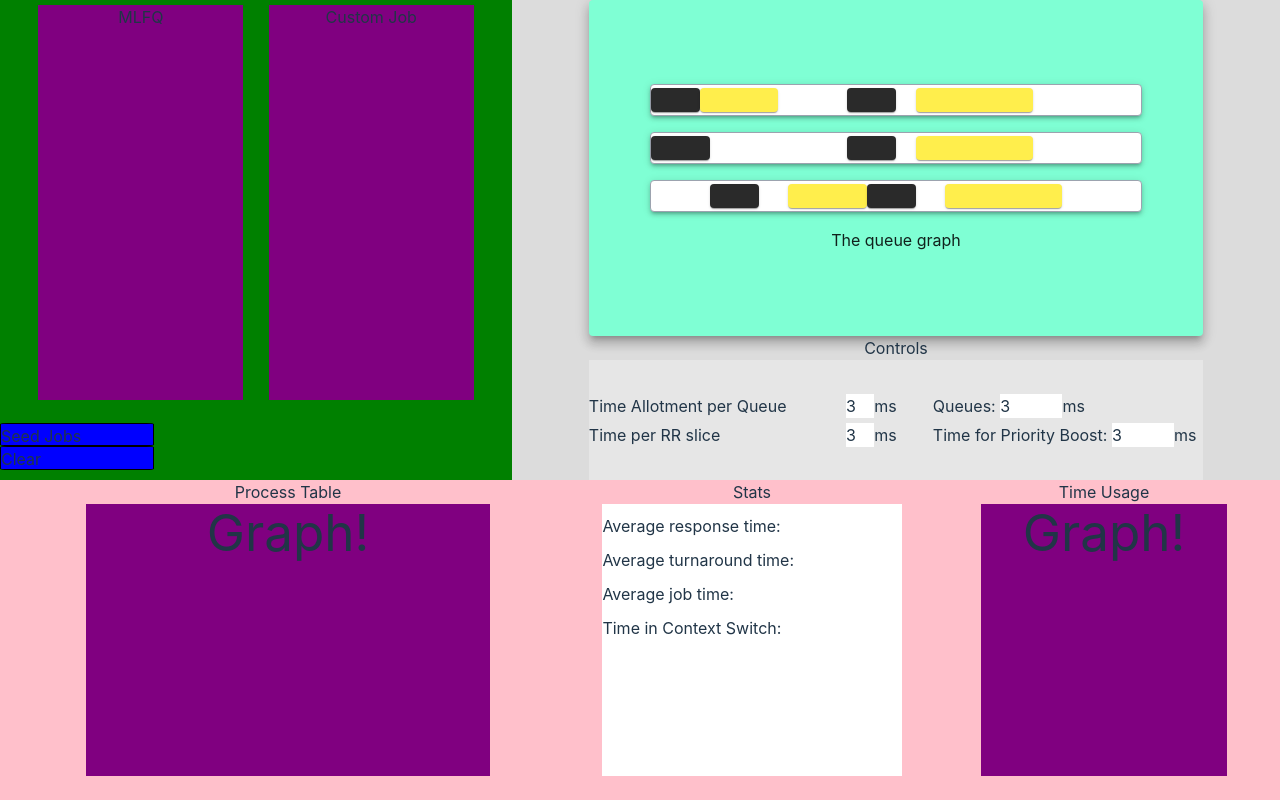
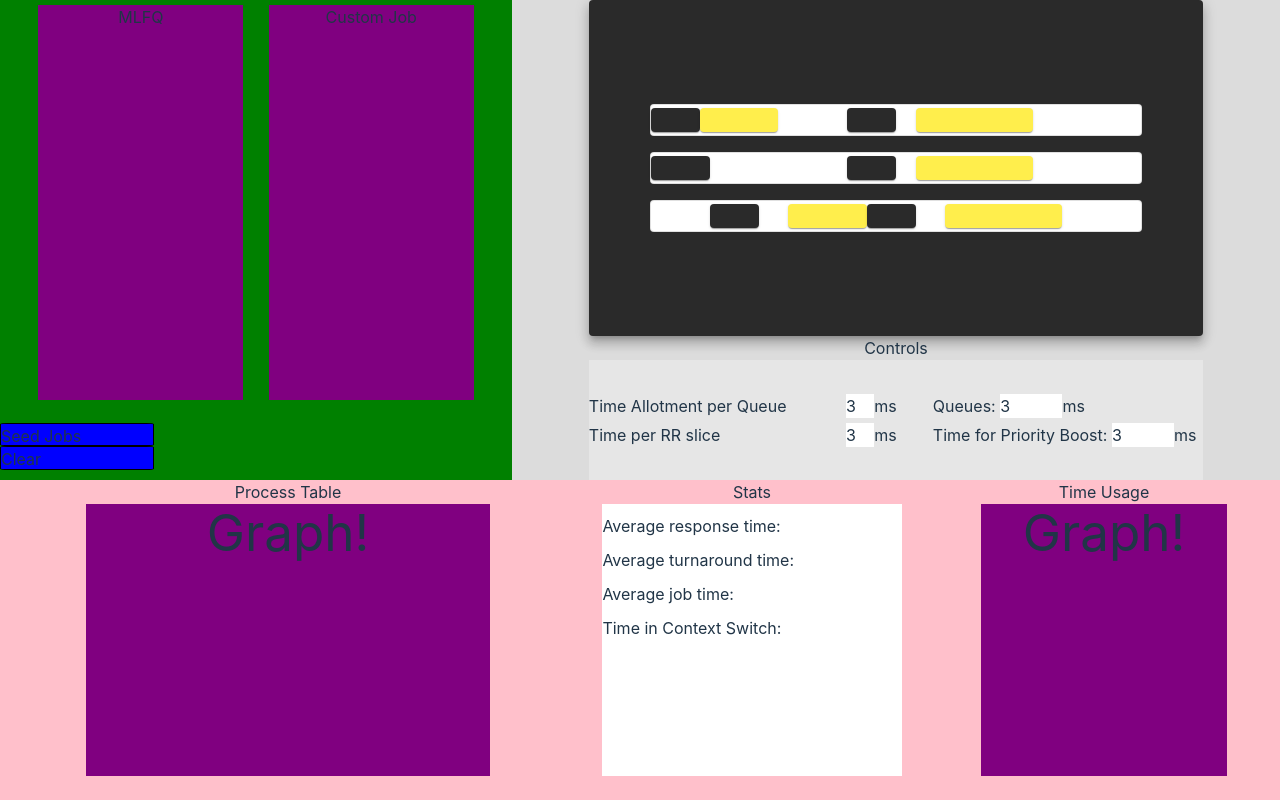
Before and after one commit to AbishurMoses/MLFQ-Visualization, a React (Vite) app: page / in a window 1280 px wide. Built offline with nearby package versions, Linux system fonts and the light colour scheme.

Commit message:
touch up styling

```diff
--- a/src/App.css
+++ b/src/App.css
@@ -110,7 +110,6 @@ p {
 #graph {
   width: 80%;
   height: 70%;
-  background-color: aquamarine;
 }
 
 #controls {
--- a/src/components/QueueGraph.jsx
+++ b/src/components/QueueGraph.jsx
@@ -86,15 +86,14 @@ const QueueGraph = (props) => {
     }
 
     return (
-        <Paper id="graph" elevation={8} className="flex flex-col gap-4">
+        <Paper id="graph" elevation={8} sx={{backgroundColor: '#2a2a2a'}} className="flex flex-col gap-4">
             { data.queues.map((queue, index) => { // each queue
                 return (
-                    <Paper key={`${index}`} elevation={3} className="border border-gray-400 w-4/5 relative h-8 flex items-center">
+                    <Paper key={`${index}`} elevation={3} variant="outlined" className="w-4/5 relative h-8 flex items-center">
                         {
                         queue.map((jobRun, subIdx) => {
                             const width = (jobRun.length / data.currentTime) * 100; // width of the job in the queue, expressed as a percentage
                             const left =  (jobRun.start / data.currentTime) * 100; // position item moves left
-                            // const title = ;
                             return (<Tooltip
                                         arrow title={buildTitle(jobRun)}
                                         key={`${jobRun.name}-${index}-${subIdx}`}
@@ -115,7 +114,6 @@ const QueueGraph = (props) => {
                     </Paper>
                 )
             }) }
-            The queue graph
         </Paper>
     )
 }
```
